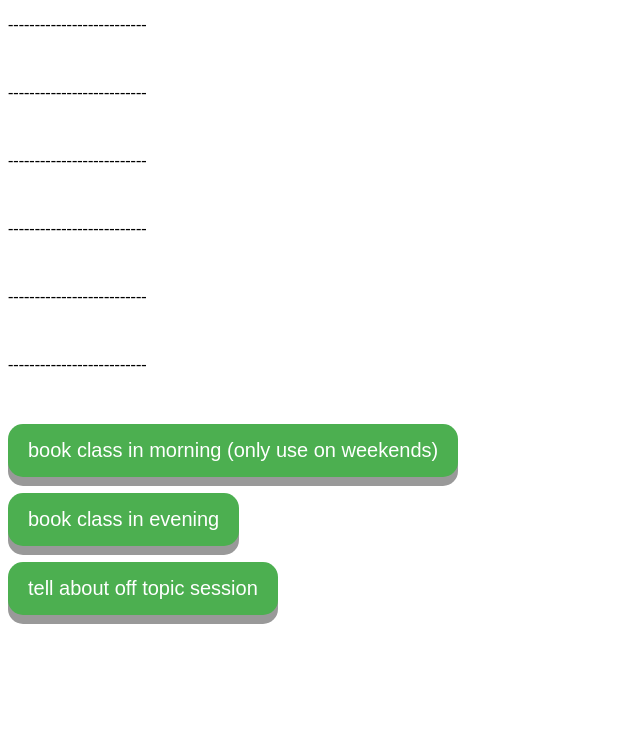
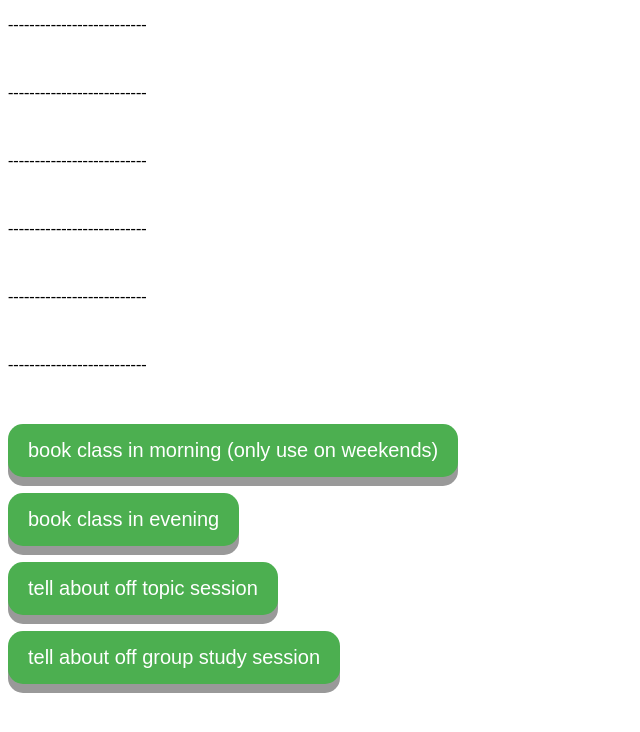
Before and after one commit to RudyDaBot/Discord-Webhook, a plain HTML site: page index.html in a window 1280 px wide. Shown: the whole page, without its empty margins (0-640 px from the left). Drawn offline with Linux system fonts and the light colour scheme.

Commit message:
Update index.html

```diff
--- a/index.html
+++ b/index.html
@@ -48,6 +48,7 @@
    <button class = "btn" onclick = sendMsg()> book class in morning (only use on weekends) </button>
    <button class = "btn" onclick = sendMsg2()>           book class in evening             </button>
    <button class = "btn" onclick = sendMsg3()>        tell about off topic session         </button>
+   <button class = "btn" onclick = sendMsg4()>       tell about off group study session          </button>
 
 
 
```
